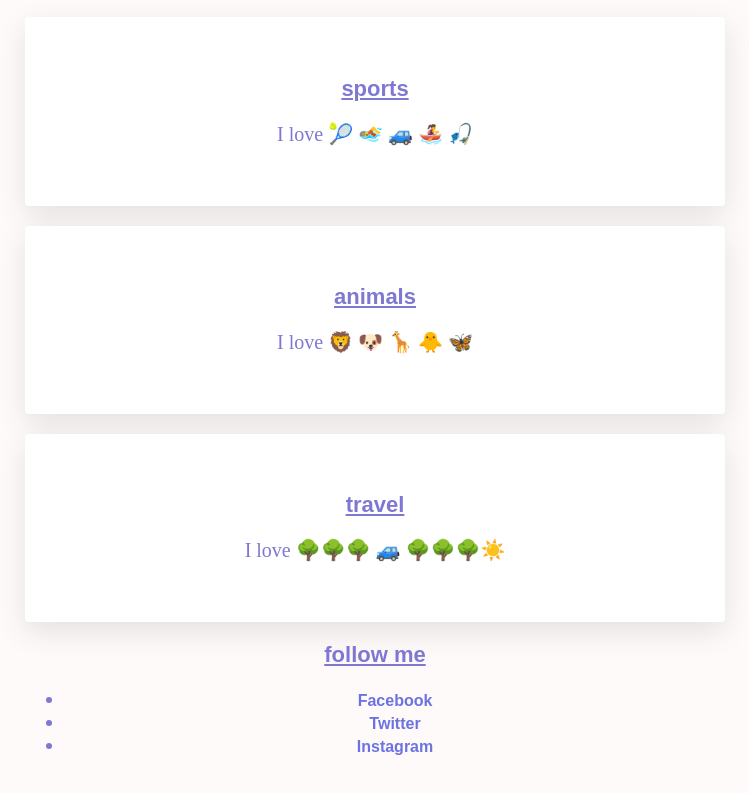
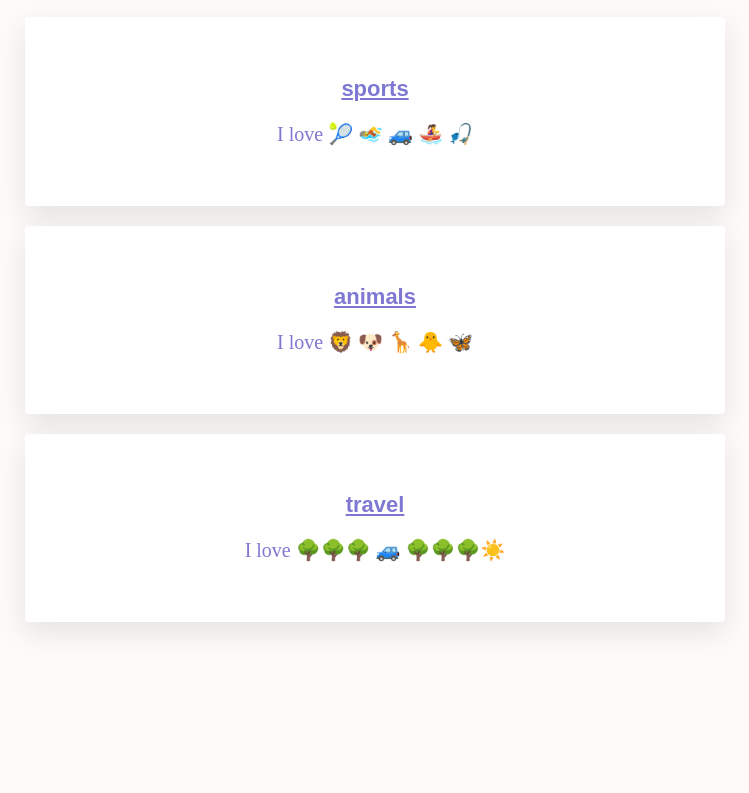
Before and after one commit to jemilyy/profile, a plain HTML site: page index.html in a window 1280 px wide. Shown: the part 339-1132 px from the top of the page, without its empty margins (265-1014 px from the left). After the commit the page ends 1001 px from the top, so only its background shows below. Drawn offline with Linux system fonts and the light colour scheme.

Commit message:
my profile page

```diff
--- a/index.html
+++ b/index.html
@@ -30,14 +30,6 @@
     <p>I love 🌳🌳🌳 🚙 🌳🌳🌳☀️</p>
   </div>
 
-    <div>
-    <h2>follow me</h2>
-    <ul>
-      <li><a href="#">Facebook</a></li>
-      <li><a href="#">Twitter</a></li>
-      <li><a href="#">Instagram</a></li>
-    </ul>
-    </div>
   </div>
   </body>
 
```
